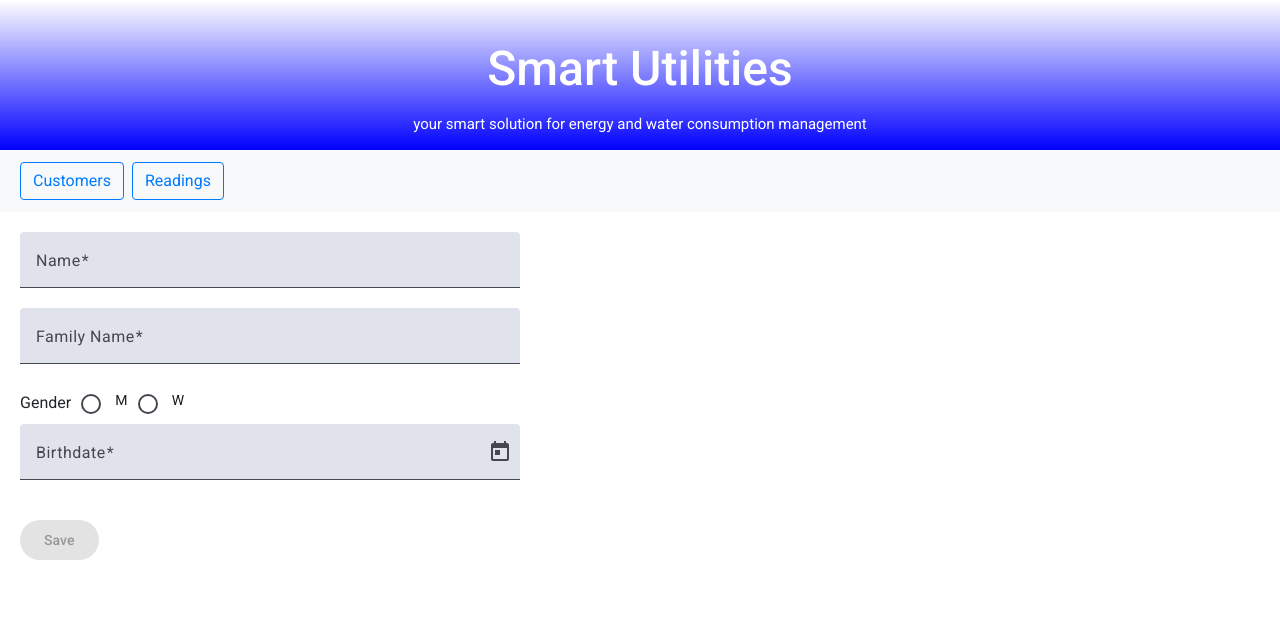
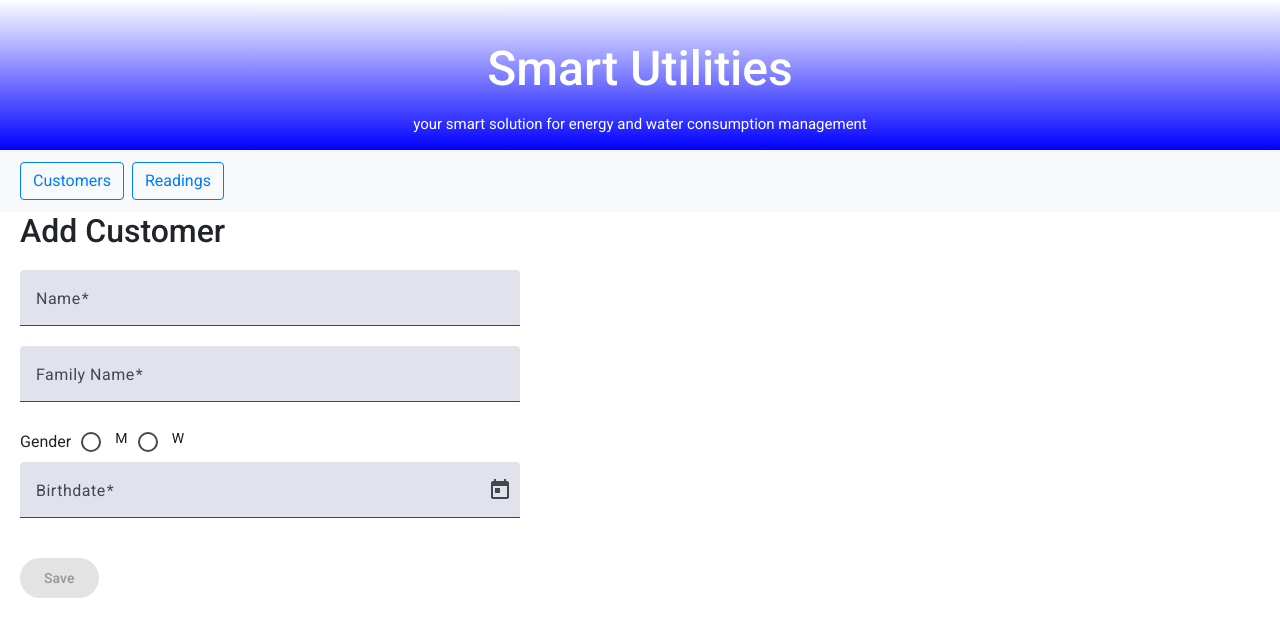
Before and after one commit to FrotaLucas/smart-utilities-management-system, an Angular app: page /customer/add in a window 1280 px wide. Shown: the top 636 px of the page. Built offline with nearby package versions, Linux system fonts and the light colour scheme.

Commit message:
add element  h2

```diff
--- a/src/app/components/customer/add-customer/add-customer.component.html
+++ b/src/app/components/customer/add-customer/add-customer.component.html
@@ -1,3 +1,5 @@
+<h2>Add Customer</h2>
+
 <form [formGroup]="form" (ngSubmit)="onSubmit()" class="customer-form">
 
   <mat-form-field appearance="fill" class="full-width">
```
